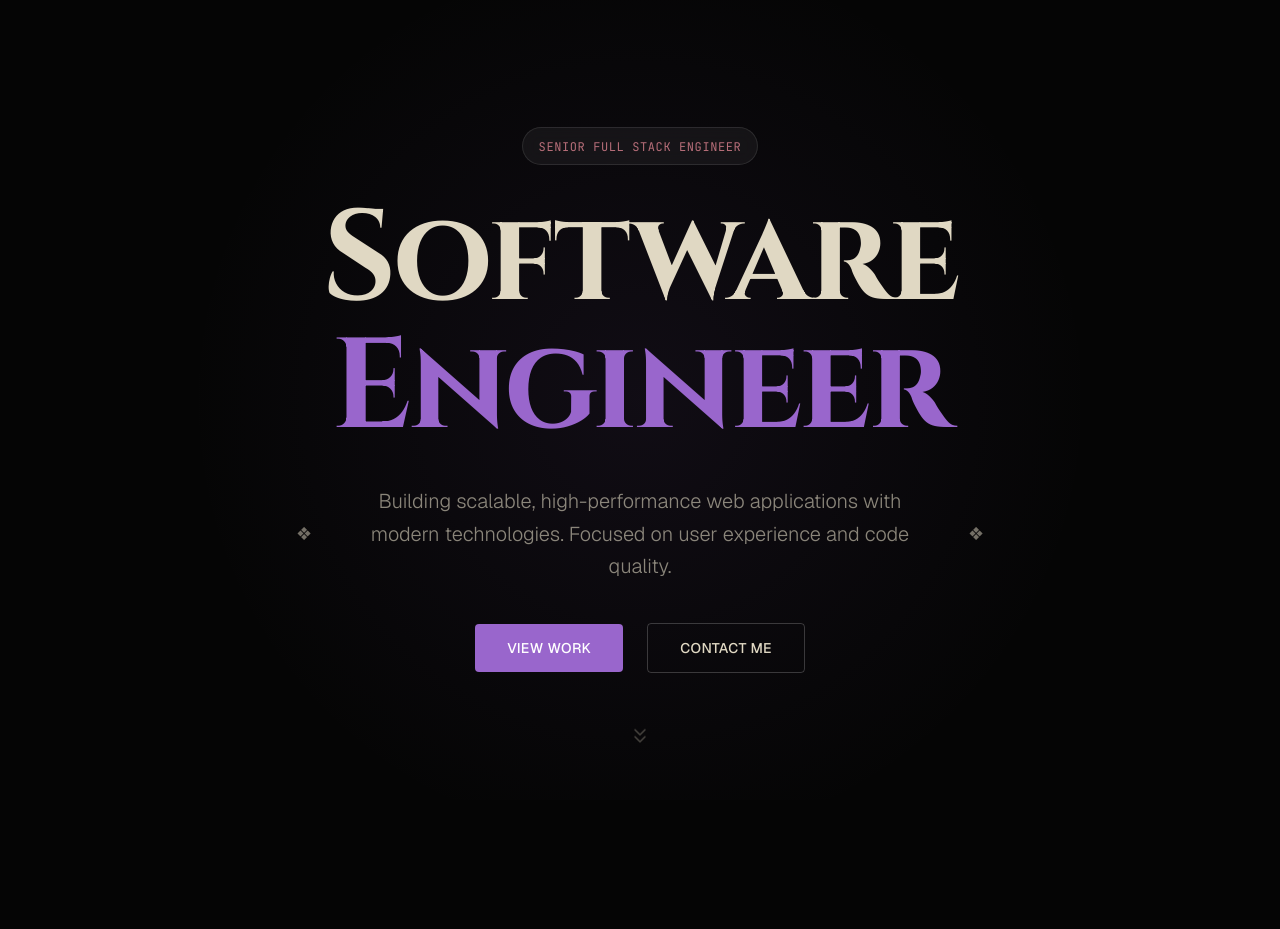
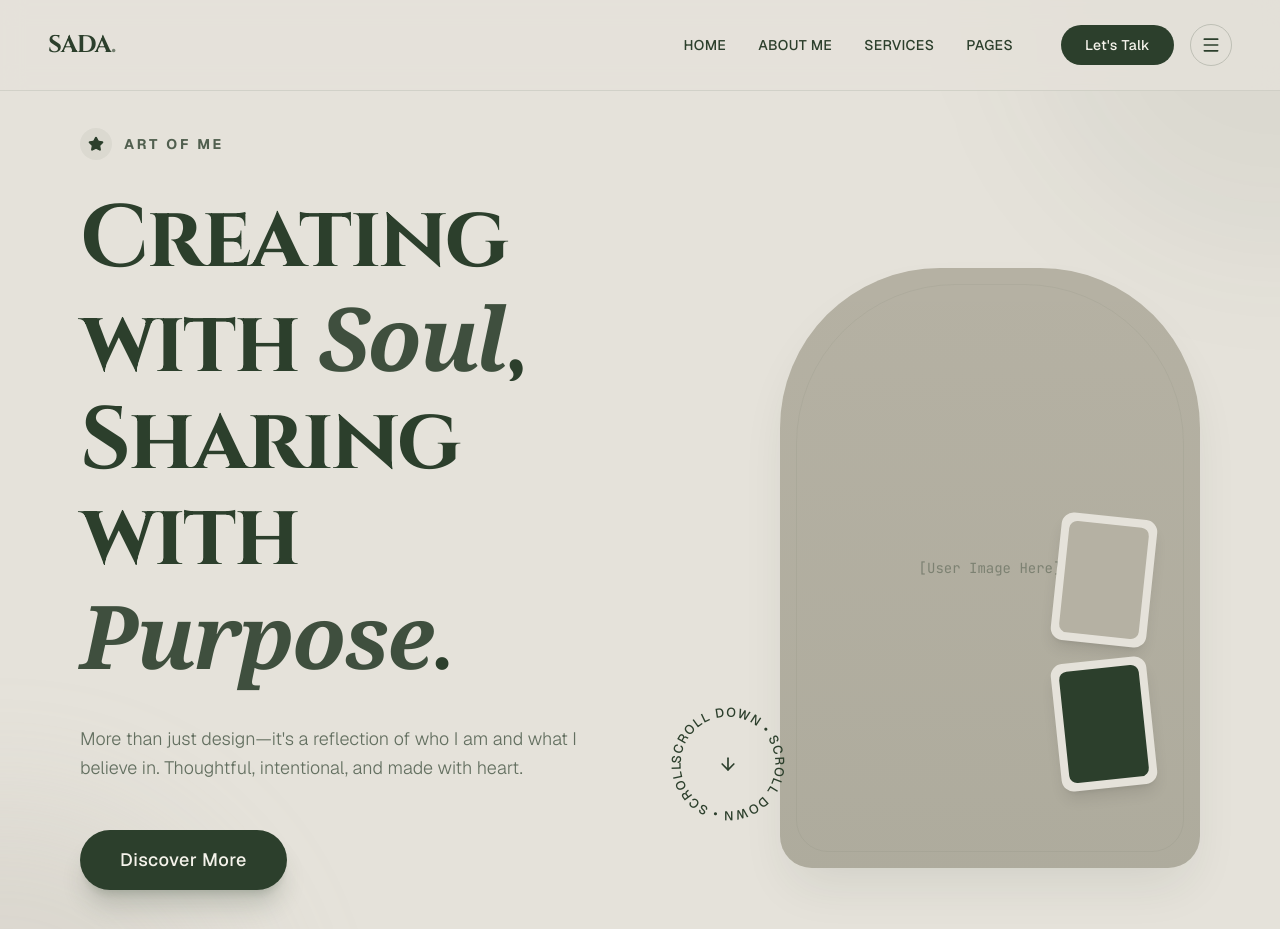
Before and after one commit to jchiwaii/sada-porfolio, a Next.js app: page / in a window 1280 px wide. Shown: the top 929 px of the page. Built offline with nearby package versions, Linux system fonts and the light colour scheme.

Commit message:
feat: Redesign hero section with a new split layout and social links, and add a new Navbar component.

```diff
--- a/src/app/globals.css
+++ b/src/app/globals.css
@@ -31,6 +31,8 @@
   --color-sapphire: var(--color-sapphire);
   --color-gold: var(--color-gold);
   --color-magic-teal: var(--color-magic-teal);
+
+  --animate-spin-slow: spin 10s linear infinite;
 }
 
 body {
--- a/src/app/layout.tsx
+++ b/src/app/layout.tsx
@@ -1,6 +1,7 @@
 import type { Metadata } from "next";
 import { Cinzel, Geist, JetBrains_Mono } from "next/font/google";
 import "./globals.css";
+import { Navbar } from "@/components/navbar";
 
 const cinzel = Cinzel({
   variable: "--font-cinzel",
@@ -32,6 +33,7 @@ export default function RootLayout({
       <body
         className={`${cinzel.variable} ${geistSans.variable} ${jetbrainsMono.variable} antialiased font-sans bg-void text-parchment overflow-x-hidden`}
       >
+        <Navbar />
         {children}
       </body>
     </html>
--- a/src/components/hero.tsx
+++ b/src/components/hero.tsx
@@ -1,69 +1,143 @@
 "use client";
 
 import { motion } from "framer-motion";
-import { Ornament } from "@/components/ui/ornament";
+import { ArrowDown, Facebook, Instagram, Twitter, Star } from "lucide-react";
 
 export function Hero() {
     return (
-        <section className="relative min-h-screen flex flex-col items-center justify-center p-8 text-center overflow-hidden">
-            {/* Background Effects - Subtle & Clean */}
-            <div className="absolute inset-0 bg-[radial-gradient(circle_at_center,rgba(153,102,204,0.08)_0%,transparent_60%)] pointer-events-none" />
+        <section className="relative min-h-screen flex flex-col lg:flex-row items-center justify-center px-6 lg:px-20 pt-32 pb-12 overflow-hidden bg-[#E5E2DA] text-[#2C3F2C]">
 
+            {/* Background Texture/Element */}
+            <div className="absolute top-0 right-0 w-[500px] h-[500px] bg-[#2C3F2C]/5 rounded-full blur-3xl -translate-y-1/2 translate-x-1/2 pointer-events-none" />
+            <div className="absolute bottom-0 left-0 w-[500px] h-[500px] bg-[#B5B1A3]/20 rounded-full blur-3xl translate-y-1/2 -translate-x-1/2 pointer-events-none" />
+
+            {/* Left Content */}
+            <div className="flex-1 flex flex-col items-start justify-center z-10 max-w-2xl lg:pr-12">
+
+                {/* Sub Heading */}
                 <motion.div
                     initial={{ opacity: 0, y: 20 }}
                     animate={{ opacity: 1, y: 0 }}
-                transition={{ duration: 0.8, ease: "easeOut" }}
-                className="relative z-10 max-w-4xl"
+                    transition={{ duration: 0.6 }}
+                    className="flex items-center gap-3 mb-8"
                 >
-                <div className="mb-8 inline-block px-4 py-1.5 rounded-full border border-white/10 bg-white/5 backdrop-blur-sm">
-                    <span className="text-rose-gold font-mono text-xs tracking-wider uppercase">
-                        Senior Full Stack Engineer
-                    </span>
+                    <div className="p-2 bg-[#2C3F2C]/5 rounded-full">
+                        <Star className="w-4 h-4 fill-[#2C3F2C] text-[#2C3F2C]" />
+                    </div>
+                    <span className="text-sm font-bold tracking-[0.2em] uppercase text-[#2C3F2C]/80">Art of Me</span>
+                </motion.div>
+
+                {/* Heading */}
+                <motion.h1
+                    initial={{ opacity: 0, y: 20 }}
+                    animate={{ opacity: 1, y: 0 }}
+                    transition={{ duration: 0.6, delay: 0.1 }}
+                    className="text-5xl md:text-7xl lg:text-[5.5rem] font-bold leading-[1.1] mb-8 font-display tracking-tight"
+                >
+                    Creating with <span className="italic font-serif text-[#2C3F2C]/90">Soul</span>,<br />
+                    Sharing with <span className="italic font-serif text-[#2C3F2C]/90">Purpose</span>.
+                </motion.h1>
+
+                {/* Description */}
+                <motion.p
+                    initial={{ opacity: 0, y: 20 }}
+                    animate={{ opacity: 1, y: 0 }}
+                    transition={{ duration: 0.6, delay: 0.2 }}
+                    className="text-lg text-[#2C3F2C]/70 max-w-lg mb-12 leading-relaxed font-light"
+                >
+                    More than just design—it's a reflection of who I am and what I believe in. Thoughtful, intentional, and made with heart.
+                </motion.p>
+
+                {/* Button */}
+                <motion.button
+                    initial={{ opacity: 0, y: 20 }}
+                    animate={{ opacity: 1, y: 0 }}
+                    transition={{ duration: 0.6, delay: 0.3 }}
+                    whileHover={{ scale: 1.02 }}
+                    whileTap={{ scale: 0.98 }}
+                    className="group px-10 py-4 bg-[#2C3F2C] text-[#F5F3EB] rounded-full font-medium text-lg tracking-wide hover:bg-[#2C3F2C]/90 transition-all shadow-xl shadow-[#2C3F2C]/20"
+                >
+                    Discover More
+                </motion.button>
+
+                {/* Social Media */}
+                <motion.div
+                    initial={{ opacity: 0 }}
+                    animate={{ opacity: 1 }}
+                    transition={{ duration: 0.6, delay: 0.4 }}
+                    className="mt-20 flex items-center gap-6"
+                >
+                    <span className="font-medium text-sm uppercase tracking-wider text-[#2C3F2C]/60">Follow Me</span>
+                    <div className="h-px w-12 bg-[#2C3F2C]/20" />
+                    <div className="flex items-center gap-4">
+                        {[Facebook, Instagram, Twitter].map((Icon, i) => (
+                            <a key={i} href="#" className="p-2.5 border border-[#2C3F2C]/20 rounded-full hover:bg-[#2C3F2C] hover:text-[#E5E2DA] hover:border-[#2C3F2C] transition-all duration-300">
+                                <Icon className="w-4 h-4" />
+                            </a>
+                        ))}
+                    </div>
+                </motion.div>
             </div>
 
-                <h1 className="text-6xl md:text-8xl lg:text-9xl font-bold mb-8 text-parchment tracking-tight">
-                    Software <span className="text-amethyst">Engineer</span>
-                </h1>
+            {/* Right Images */}
+            <div className="flex-1 relative w-full h-full min-h-[500px] mt-16 lg:mt-0 flex items-center justify-center lg:justify-end">
 
-                <div className="flex items-center justify-center gap-6 mb-10">
-                    <Ornament type="divider" className="w-12 opacity-50 hidden md:flex" />
-                    <p className="text-lg md:text-xl text-parchment/60 max-w-xl font-light leading-relaxed">
-                        Building scalable, high-performance web applications with modern technologies. Focused on user experience and code quality.
-                    </p>
-                    <Ornament type="divider" className="w-12 opacity-50 hidden md:flex" />
+                {/* Main Image Placeholder */}
+                <motion.div
+                    initial={{ opacity: 0, scale: 0.95 }}
+                    animate={{ opacity: 1, scale: 1 }}
+                    transition={{ duration: 0.8, ease: "easeOut" }}
+                    className="relative w-[320px] h-[480px] md:w-[420px] md:h-[600px] bg-[#B5B1A3] rounded-t-[10rem] rounded-b-[2rem] overflow-hidden shadow-2xl shadow-[#2C3F2C]/10"
+                >
+                    {/* Placeholder for User Image */}
+                    <div className="absolute inset-0 flex items-center justify-center text-[#2C3F2C]/40 font-mono text-sm bg-gradient-to-b from-transparent to-[#2C3F2C]/5">
+                        [User Image Here]
                     </div>
 
-                <div className="flex flex-col md:flex-row items-center justify-center gap-6">
-                    <motion.button
-                        whileHover={{ scale: 1.02 }}
-                        whileTap={{ scale: 0.98 }}
-                        className="px-8 py-3.5 bg-amethyst text-white hover:bg-amethyst/90 transition-colors rounded font-medium tracking-wide text-sm uppercase"
+                    {/* Decorative Overlay */}
+                    <div className="absolute inset-0 border border-[#2C3F2C]/5 rounded-t-[10rem] rounded-b-[2rem] m-4 pointer-events-none" />
+                </motion.div>
+
+                {/* Floating Images Group (Decorative) */}
+                <motion.div
+                    initial={{ opacity: 0, x: 50 }}
+                    animate={{ opacity: 1, x: 0 }}
+                    transition={{ duration: 0.8, delay: 0.3 }}
+                    className="absolute bottom-20 -right-4 md:right-12 flex flex-col gap-4 z-20"
                 >
-                        View Work
-                    </motion.button>
-                    <motion.button
-                        whileHover={{ scale: 1.02 }}
-                        whileTap={{ scale: 0.98 }}
-                        className="px-8 py-3.5 bg-transparent border border-white/20 text-parchment hover:bg-white/5 transition-colors rounded font-medium tracking-wide text-sm uppercase"
-                    >
-                        Contact Me
-                    </motion.button>
+                    <div className="w-24 h-32 bg-[#E5E2DA] p-2 rounded-xl shadow-lg rotate-6 transform hover:rotate-0 transition-transform duration-500">
+                        <div className="w-full h-full bg-[#B5B1A3] rounded-lg" />
+                    </div>
+                    <div className="w-24 h-32 bg-[#E5E2DA] p-2 rounded-xl shadow-lg -rotate-6 transform hover:rotate-0 transition-transform duration-500">
+                        <div className="w-full h-full bg-[#2C3F2C] rounded-lg" />
                     </div>
                 </motion.div>
 
-            <div className="absolute bottom-12 animate-bounce text-parchment/30">
-                <svg
-                    width="24"
-                    height="24"
-                    viewBox="0 0 24 24"
-                    fill="none"
-                    stroke="currentColor"
-                    strokeWidth="1.5"
-                    strokeLinecap="round"
-                    strokeLinejoin="round"
+                {/* Scroll Down Circle */}
+                <motion.div
+                    initial={{ opacity: 0 }}
+                    animate={{ opacity: 1 }}
+                    transition={{ duration: 1, delay: 0.6 }}
+                    className="absolute left-0 bottom-10 hidden lg:flex items-center justify-center w-32 h-32"
                 >
-                    <path d="M7 13l5 5 5-5M7 6l5 5 5-5" />
+                    <div className="relative w-full h-full animate-spin-slow">
+                        <svg viewBox="0 0 100 100" className="w-full h-full overflow-visible">
+                            <path
+                                id="curve"
+                                d="M 50 50 m -37 0 a 37 37 0 1 1 74 0 a 37 37 0 1 1 -74 0"
+                                fill="transparent"
+                            />
+                            <text className="text-[10px] uppercase tracking-widest font-medium fill-[#2C3F2C]">
+                                <textPath href="#curve" startOffset="0%">
+                                    Scroll Down • Scroll Down • Scroll Down •
+                                </textPath>
+                            </text>
                         </svg>
+                    </div>
+                    <div className="absolute inset-0 flex items-center justify-center">
+                        <ArrowDown className="w-5 h-5 text-[#2C3F2C]" />
+                    </div>
+                </motion.div>
             </div>
         </section>
     );
--- /dev/null
+++ b/src/components/navbar.tsx
@@ -0,0 +1,89 @@
+"use client";
+
+import { motion } from "framer-motion";
+import { Menu, X } from "lucide-react";
+import Link from "next/link";
+import { useState } from "react";
+
+export function Navbar() {
+    const [isOpen, setIsOpen] = useState(false);
+
+    const navLinks = [
+        { name: "Home", href: "/" },
+        { name: "About Me", href: "#about" },
+        { name: "Services", href: "#services" },
+        { name: "Pages", href: "#pages" },
+    ];
+
+    return (
+        <motion.nav
+            initial={{ y: -100 }}
+            animate={{ y: 0 }}
+            transition={{ duration: 0.6 }}
+            className="fixed top-0 left-0 right-0 z-50 px-6 py-6 md:px-12 flex items-center justify-between bg-[#E5E2DA]/80 backdrop-blur-md border-b border-[#2C3F2C]/10"
+        >
+            {/* Logo */}
+            <Link href="/" className="relative z-50">
+                <div className="text-2xl font-bold font-display tracking-tighter text-[#2C3F2C]">
+                    SADA<span className="text-[#2C3F2C]/60">.</span>
+                </div>
+            </Link>
+
+            {/* Desktop Nav */}
+            <div className="hidden md:flex items-center gap-12">
+                <div className="flex items-center gap-8">
+                    {navLinks.map((link) => (
+                        <Link
+                            key={link.name}
+                            href={link.href}
+                            className="text-[#2C3F2C] hover:text-[#2C3F2C]/70 font-medium text-sm uppercase tracking-wide transition-colors"
+                        >
+                            {link.name}
+                        </Link>
+                    ))}
+                </div>
+
+                <div className="flex items-center gap-4">
+                    <button className="px-6 py-2.5 bg-[#2C3F2C] text-[#F5F3EB] rounded-full font-medium text-sm tracking-wide hover:bg-[#2C3F2C]/90 transition-colors">
+                        Let's Talk
+                    </button>
+                    <button className="p-2.5 border border-[#2C3F2C]/20 rounded-full hover:bg-[#2C3F2C] hover:text-[#F5F3EB] transition-colors text-[#2C3F2C]">
+                        <Menu className="w-5 h-5" />
+                    </button>
+                </div>
+            </div>
+
+            {/* Mobile Menu Toggle */}
+            <button
+                className="md:hidden relative z-50 p-2 text-[#2C3F2C]"
+                onClick={() => setIsOpen(!isOpen)}
+            >
+                {isOpen ? <X /> : <Menu />}
+            </button>
+
+            {/* Mobile Nav Overlay */}
+            {isOpen && (
+                <motion.div
+                    initial={{ opacity: 0 }}
+                    animate={{ opacity: 1 }}
+                    exit={{ opacity: 0 }}
+                    className="fixed inset-0 bg-[#E5E2DA] z-40 flex flex-col items-center justify-center gap-8 md:hidden"
+                >
+                    {navLinks.map((link) => (
+                        <Link
+                            key={link.name}
+                            href={link.href}
+                            className="text-3xl font-display font-bold text-[#2C3F2C]"
+                            onClick={() => setIsOpen(false)}
+                        >
+                            {link.name}
+                        </Link>
+                    ))}
+                    <button className="mt-4 px-8 py-3 bg-[#2C3F2C] text-[#F5F3EB] rounded-full font-medium text-lg">
+                        Let's Talk
+                    </button>
+                </motion.div>
+            )}
+        </motion.nav>
+    );
+}
```
Lines whose indentation alone changed are shown as unchanged.
